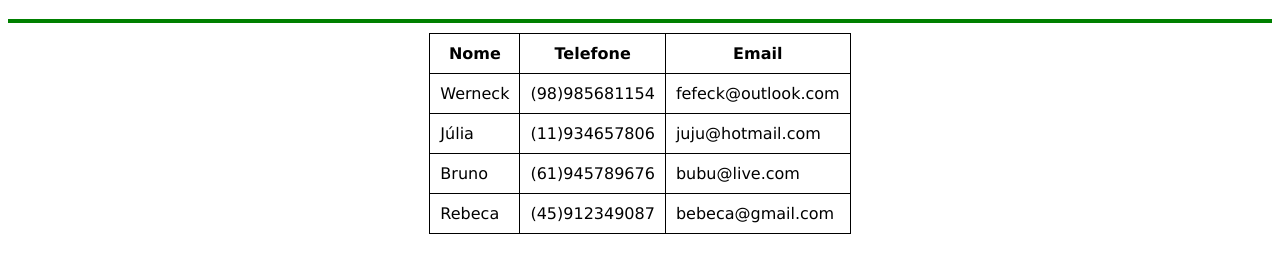
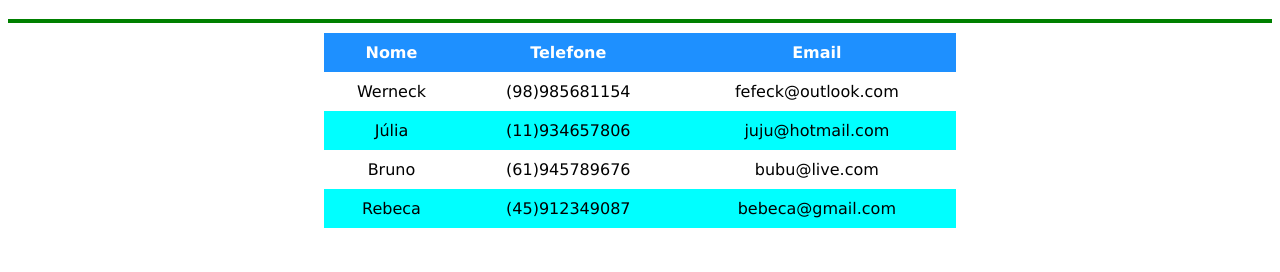
Before and after one commit to WinkWnk/desenvolvimento_sistemas, a plain HTML site: page exemplo8(tabela).html in a window 1280 px wide. Shown: the part 74-346 px from the top of the page. Drawn offline with Linux system fonts and the light colour scheme.

Commit message:
Finalizado aula tabela.

```diff
--- /dev/null
+++ b/css/tabela-mesclar.css
@@ -0,0 +1,27 @@
+body{
+    font-family: Verdana;
+}
+
+h1{
+    text-align: center;
+}
+
+hr{
+    border:2px solid green;
+}
+
+table, tr, th, td{
+    border: 1px solid black;
+    border-collapse: collapse;
+    padding: 10px;
+}
+
+table{
+    margin:10px auto;
+    width: 50%;
+    border-collapse: collapse;
+}
+
+tbody > tr:nth-child(2){
+    background-color: chartreuse;
+}
--- a/css/tabela.css
+++ b/css/tabela.css
@@ -10,12 +10,42 @@ hr{
     border:2px solid green;
 }
 
-table, tr, th, td{
+/*FORMATAÇÃO 1*/
+/*table, tr, th, td{
     border: 1px solid black;
     border-collapse: collapse;
     padding: 10px;
-}
+}*/
 
 table{
     margin:10px auto;
+    width: 50%;
+    border-collapse: collapse;
 }/*Estamos centralizando a tabela utilizando margin auto para as laterais*/
+
+/*FORMATAÇÃO 2*/
+/*th, td{
+    border-bottom: 1px solid gray;
+    padding: 10px;
+    text-align: center;
+}*/
+
+/*FORMATAÇÃO 3*/
+th{
+    background-color: dodgerblue;
+    color: white;
+}
+
+th, td{
+    padding: 10px;
+    text-align: center;
+}
+
+tbody > tr:nth-child(even){
+    background-color: cyan;
+}/*nth-child() irá formatar um filho específico que será informado nos parênteses, por exemplo, se quisermos formatar o 2º filhos, colocamos nth-child(2), e assim por diante. O "even" é um parâmetro quando queremos aplicar formatação em todos os filhos que são pares, já o "odd" é quando queremos formatar valores ímpares*/
+
+tbody > tr:hover{
+    text-decoration: underline;
+    cursor: pointer;
+}
```
Also changed, not shown: exemplo9(tabela-mesclar).html (added, +49 -0 lines).
